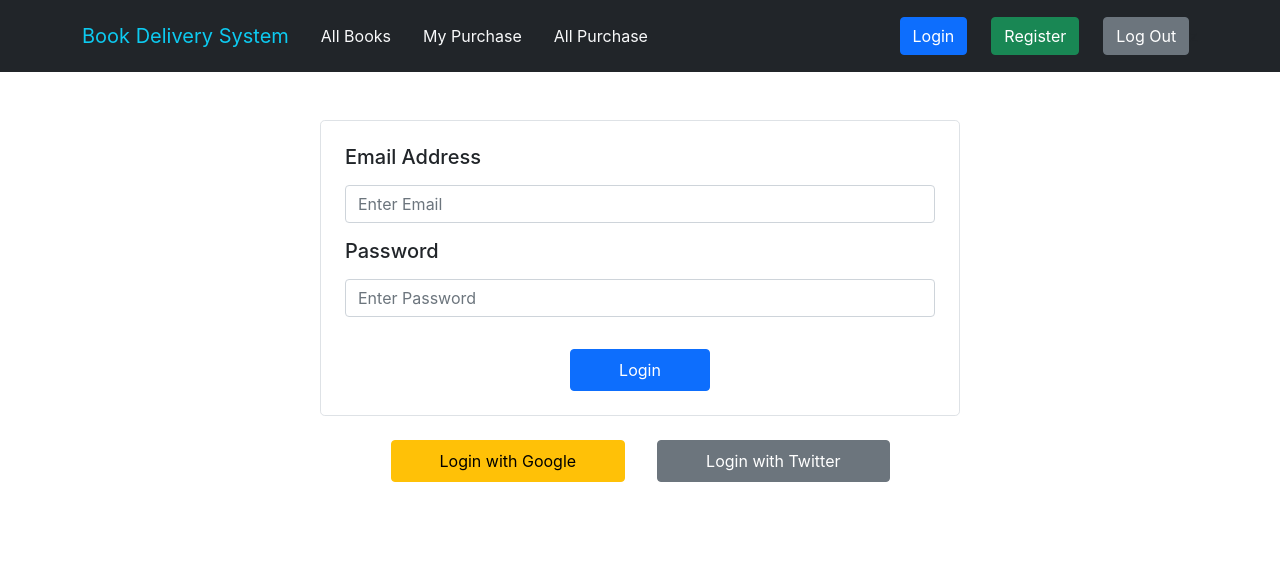
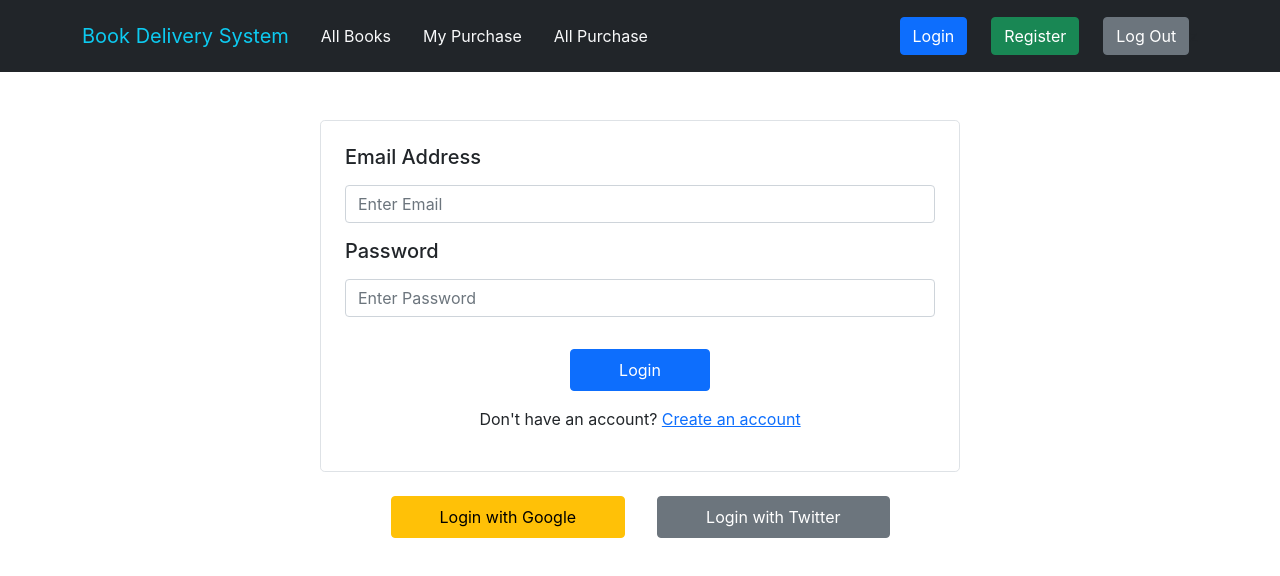
Before and after one commit to emonShimoul/book-delivery-system-react-client, a React (Create React App) app: page /login in a window 1280 px wide. Shown: the top 576 px of the page. Built offline with nearby package versions, Linux system fonts and the light colour scheme.

Commit message:
added create new account link

```diff
--- a/src/components/Login/Login.js
+++ b/src/components/Login/Login.js
@@ -2,6 +2,7 @@ import { type } from '@testing-library/user-event/dist/type';
 import React from 'react';
 import { Button, Form } from 'react-bootstrap';
 import { useForm } from 'react-hook-form';
+import { Link } from 'react-router-dom';
 
 const Login = () => {
     const { register, handleSubmit } = useForm();
@@ -29,9 +30,10 @@ const Login = () => {
                 <Form.Group className="mb-3" controlId="formBasicCheckbox">
                 </Form.Group>
                 <div className='text-center'>
-                <Button className='mt-3 px-5 py-2' variant="primary" type="submit">
+                <Button className='my-3 px-5 py-2' variant="primary" type="submit">
                 Login
                 </Button>
+                <p>Don't have an account? <Link to="/register" className='text-primary'>Create an account</Link></p>
                 </div>
             </Form>
             <div className='mt-4'>
```
